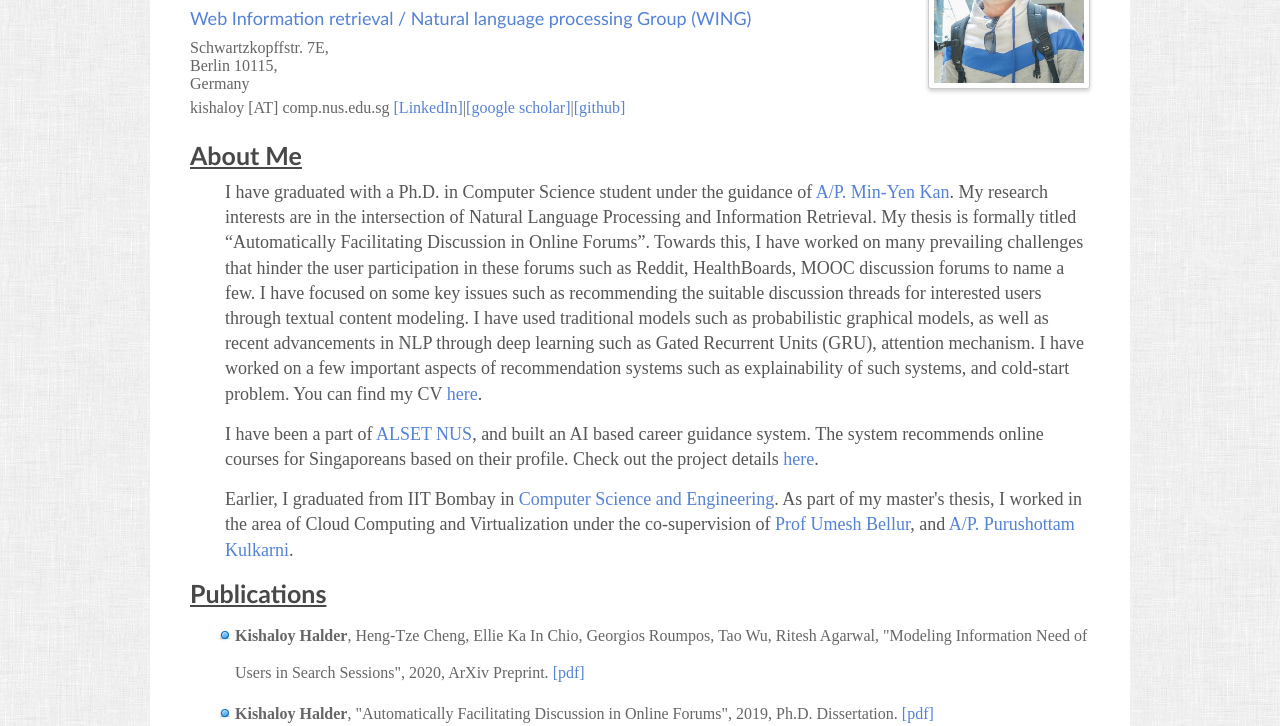
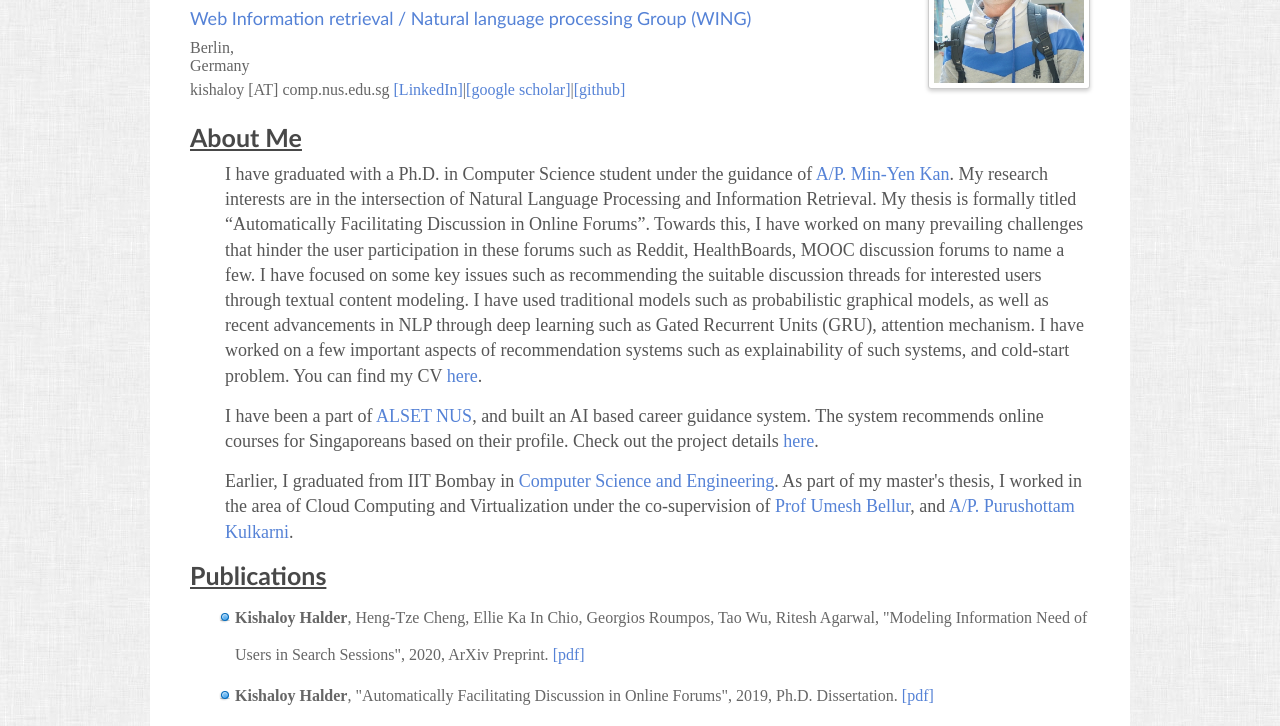
Before and after one commit to kishaloyhalder/kishaloyhalder.github.io, a plain HTML site: page index.html in a window 1280 px wide. Shown: the part 110-836 px from the top of the page. Drawn offline with Linux system fonts and the light colour scheme; a web font is replaced by a local one.

Commit message:
updated homepage

```diff
--- a/index.html
+++ b/index.html
@@ -34,8 +34,7 @@
 				<h3><span itemprop="jobTitle">Ph.D. Computer Science</span></h3>
 				<h3><span itemprop="organization"><a href="http://wing.comp.nus.edu.sg" target="_blank">Web Information retrieval / Natural language processing Group (WING)</a></span></h3>
 				<small itemprop="address" itemscope itemtype="http://schema.org/PostalAddress">
-				  <span itemprop="addressLocality">Schwartzkopffstr. 7E</span>,<br>
-				  <span itemprop="addressRegion">Berlin 10115</span>, <br>
+				  <span itemprop="addressRegion">Berlin</span>, <br>
 				  <span itemprop="addressCountry">Germany</span>
 				</small>
 				<small><span>kishaloy [AT] comp.nus.edu.sg <a href="https://www.linkedin.com/in/kishaloy-halder-382b7914" target="_blank">[LinkedIn]</a>|<a href="https://scholar.google.com.sg/citations?user=gfQFcNoAAAAJ" target="_blank">[google scholar]</a>|<a href="https://github.com/kishaloyhalder" target="_blank">[github]</a></span></small>
```
